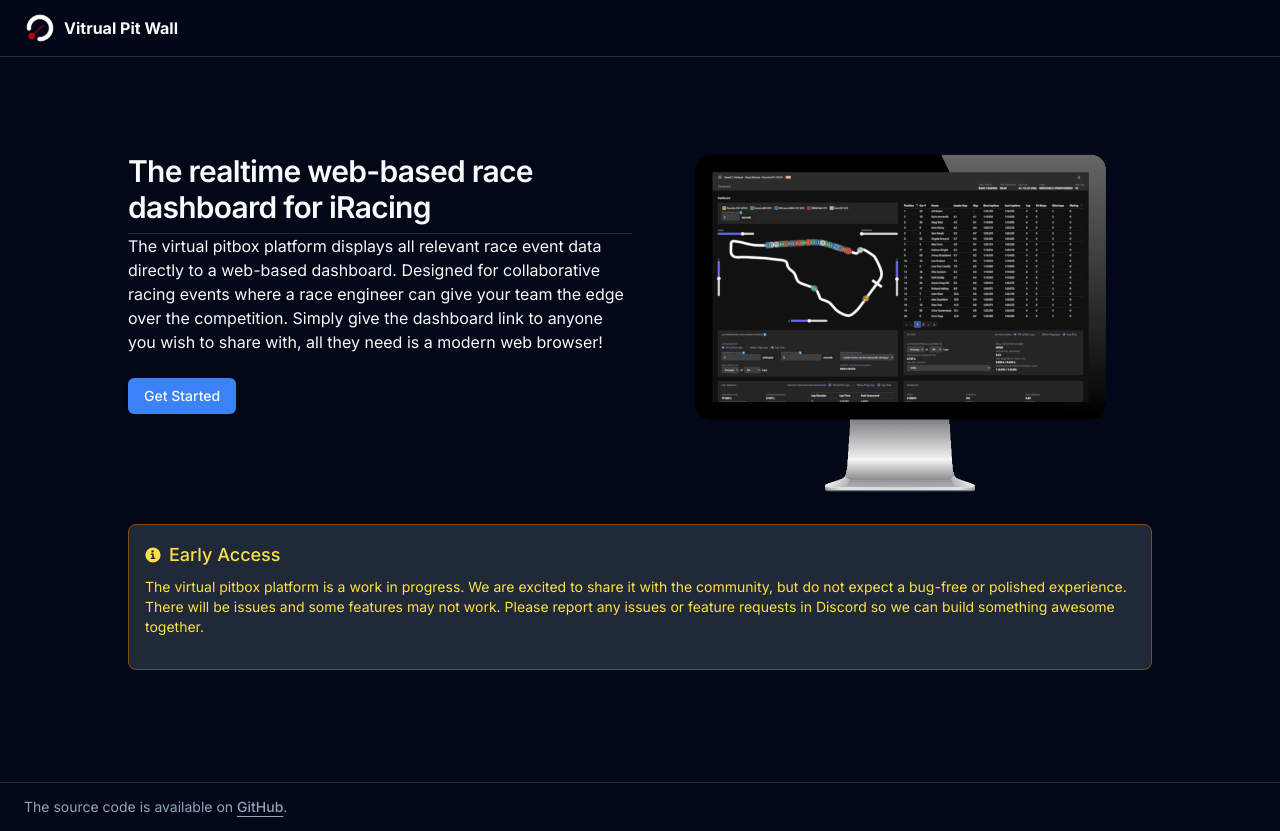
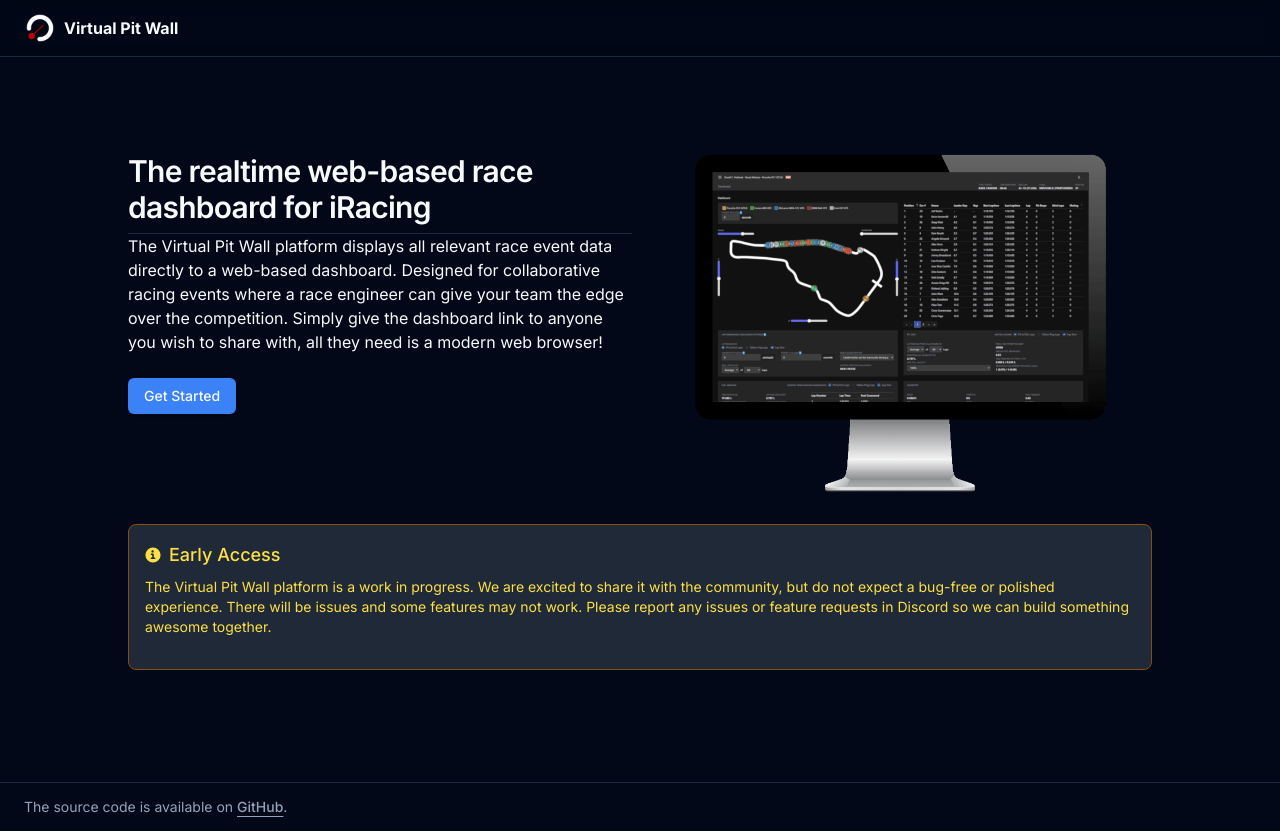
Before and after one commit to kart7990/virtualpitwall, a Next.js app: page / in a window 1280 px wide. Built offline with nearby package versions, Linux system fonts and the light colour scheme.

Commit message:
added dev tooling and fixed lint problems

```diff
--- a/src/app/layout.tsx
+++ b/src/app/layout.tsx
@@ -13,8 +13,8 @@
 })
 
 export const metadata: Metadata = {
-  title: 'Create Next App',
-  description: 'Generated by create next app',
+  title: 'Virtual Pit Wall',
+  description: 'The Virtual Pit Wall platform, displays all relevant iRacing event data on a web-based dashboard.',
 }
 
 export default function RootLayout({
@@ -29,7 +29,7 @@
           <ThemeProvider
             attribute="class"
             defaultTheme="dark">
-              {children}
+            {children}
           </ThemeProvider>
         </body>
       </html>
--- a/src/app/page.tsx
+++ b/src/app/page.tsx
@@ -17,7 +17,7 @@
                 The realtime web-based race dashboard for iRacing
               </h2>
               <p>
-                The virtual pitbox platform displays all relevant race event data directly to a web-based dashboard.
+                The Virtual Pit Wall platform displays all relevant race event data directly to a web-based dashboard.
                 Designed for collaborative racing events where a race engineer can give your team the edge over the competition.
                 Simply give the dashboard link to anyone you wish to share with, all they need is a modern web browser!
               </p>
@@ -38,7 +38,7 @@
                   <h3 className="text-lg font-medium">Early Access</h3>
                 </div>
                 <div className="mt-2 mb-4 text-sm">
-                  The virtual pitbox platform is a work in progress. We are excited to share it with the community, but do not expect a bug-free or polished experience.
+                  The Virtual Pit Wall platform is a work in progress. We are excited to share it with the community, but do not expect a bug-free or polished experience.
                   There will be issues and some features may not work. Please report any issues or feature requests in Discord so we can build something awesome together.
                 </div>
               </div>
--- a/src/app/pitwall/home/page.tsx
+++ b/src/app/pitwall/home/page.tsx
@@ -10,7 +10,7 @@
 
     return (
         <div>
-            <h2>Pitwall Home</h2>
+            <h2>Pit Wall Home</h2>
             <Button onClick={() => authenticatedPing()}>Authenticated Ping</Button>
         </div>
     )
--- a/src/components/connection/pitwall-session.tsx
+++ b/src/components/connection/pitwall-session.tsx
@@ -52,7 +52,7 @@
 
     // #region Session Join Request
     useEffect(() => {
-        const joinSesion = async () => {
+        const joinSession = async () => {
             setLoading(true)
             var joinSessionResponse = await axios.get(`${API_V1_URL}/pitbox/session/${pitwallSessionId}`);
             dispatch(sessionSlice.actions.init(joinSessionResponse.data))
@@ -98,7 +98,7 @@
 
             setLoading(false)
         }
-        joinSesion();
+        joinSession();
     }, [pitwallSessionId, dispatch, oAuthToken]);
     // #endregion
 
@@ -120,7 +120,7 @@
                 sessionConnection.on('onDynamicSessionDataUpdate', dynamicSessionData => {
                     if (dynamicSessionData?.timing?.simTimeOfDay) {
                         var seconds = dynamicSessionData.timing.simTimeOfDay; // Some arbitrary value
-                        var date = new Date(seconds * 1000); // multiply by 1000 because Date() requires miliseconds
+                        var date = new Date(seconds * 1000); // multiply by 1000 because Date() requires milliseconds
                         var timeStr = date.toISOString();
                         dynamicSessionData.timing.simTimeOfDay = timeStr
                     }
@@ -204,7 +204,7 @@
                         await telemetryConnection.invoke("RequestTelemetry", { sessionId: pitwallSessionId, teamId: "" });
                     }
                     else {
-                        //console.log('Previous telemetry data not recieved yet, skipping.')
+                        //console.log('Previous telemetry data not received yet, skipping.')
                     }
                 },
                 333)
--- a/src/components/standings/standings-ag.tsx
+++ b/src/components/standings/standings-ag.tsx
@@ -14,7 +14,7 @@
 
 import {
     useSelector,
-    selectLiveTimimg,
+    selectLiveTiming,
     LiveTiming,
 } from '@/lib/redux'
 import { useMemo, useState, useRef, useCallback } from 'react';
@@ -23,7 +23,7 @@
 export const Standings = () => {
     const gridRef = useRef<AgGridReact<LiveTiming>>(null);
     const [selectedCar, setSelectedCar] = useState<string>();
-    const standingsData: LiveTiming[] = useSelector(selectLiveTimimg)
+    const standingsData: LiveTiming[] = useSelector(selectLiveTiming)
 
     const [columnDefs, setColumnDefs] = useState<ColDef<LiveTiming>[]>([
         { field: 'position' },
@@ -49,7 +49,7 @@
     const onSelectionChanged = useCallback(() => {
         console.log('onselectionchange')
         const selectedRows = gridRef.current!.api.getSelectedRows()
-        if(selectedRows[0]) {
+        if (selectedRows[0]) {
             setSelectedCar(selectedRows[0].carNumber)
         }
     }, []);
--- a/src/components/standings/standings.tsx
+++ b/src/components/standings/standings.tsx
@@ -2,7 +2,7 @@
 import { StatusOnlineIcon } from "@heroicons/react/outline";
 import {
     useSelector,
-    selectLiveTimimg,
+    selectLiveTiming,
     LiveTiming,
 } from '@/lib/redux'
 import { useMemo, useState, useEffect } from 'react';
@@ -17,7 +17,7 @@
 
 export const Standings = () => {
     const [data, setData] = useState<LiveTiming[]>([]);
-    const standingsData = useSelector<LiveTiming[]>(selectLiveTimimg)
+    const standingsData = useSelector<LiveTiming[]>(selectLiveTiming)
 
     useEffect(() => {
         setData(standingsData)
--- a/src/components/trackmap/trackmap.tsx
+++ b/src/components/trackmap/trackmap.tsx
@@ -1,18 +1,17 @@
 "use client"
-import { LiveTiming, selectLiveTimimg, selectCurrentTrack, useSelector } from '@/lib/redux';
+import { LiveTiming, selectLiveTiming, selectCurrentTrack, useSelector } from '@/lib/redux';
 import Script from 'next/script';
 import React, { useRef, useState, useEffect, useCallback } from 'react'
 import { useDebounce } from 'use-debounce';
 import { setIntervalAsync } from 'set-interval-async/dynamic'
 import { clearIntervalAsync } from 'set-interval-async'
-import { Track } from '@/lib/redux/slices/sessionSlice/models';
 
 
 export const TrackMap = () => {
     const [rivalTrackerJsLoaded, setRivalTrackerJsLoaded] = useState(false);
     const [rivalTrackerPathsJsLoaded, setRivalTrackerPathsJsLoaded] = useState(false);
     const [allJsLoaded, setAllJsLoaded] = useState(false);
-    const standings: LiveTiming[] = useSelector(selectLiveTimimg)
+    const standings: LiveTiming[] = useSelector(selectLiveTiming)
     const track = useSelector(selectCurrentTrack)
     const [carClasses, setCarClasses] = useState<any[]>([]);
     const isMulticlass = false
@@ -29,7 +28,7 @@
     useEffect(() => {
         const timer = setIntervalAsync(
             async () => {
-                if(trackMap.current) {
+                if (trackMap.current) {
                     trackMap.current.updatePositions();
                 }
             },
@@ -76,7 +75,7 @@
     }, [track, allJsLoaded]);
 
     useEffect(() => {
-        var carClasses :any[] = []
+        var carClasses: any[] = []
         delete driverPositionData.current['PIT']
 
         const colors = [
@@ -187,6 +186,10 @@
                 />
             }
 
+            <div>
+                <span className="flex p-3 text-transform: uppercase font-weight-bold">{track?.name ?? "n/a"}</span>
+            </div>
+
             <div id="track1Wrapper" className="track">
                 <div id="track1" ref={trackDiv}></div>
             </div>
--- a/src/config/site.ts
+++ b/src/config/site.ts
@@ -2,11 +2,11 @@
 
 
 export const siteConfig = {
-  name: "Vitrual Pit Wall",
+  name: "Virtual Pit Wall",
   url: BASE_URL,
   ogImage: BASE_URL + "/logo.png",
   description:
-    "Virtual Pitbox - Realtime web-based race dashboard for iRacing",
+    "Virtual Pit Wall - Realtime web-based race dashboard for iRacing",
   links: {
     github: "https://github.com/kart7990/virtualpitwall",
     client: API_BASE_URL + "/app/setup.exe"
--- a/src/lib/redux/slices/standingsSlice/selectors.ts
+++ b/src/lib/redux/slices/standingsSlice/selectors.ts
@@ -1,3 +1,3 @@
 import type { ReduxState } from '@/lib/redux'
 
-export const selectLiveTimimg = (state: ReduxState) => state.standings.liveTiming
+export const selectLiveTiming = (state: ReduxState) => state.standings.liveTiming
```
Also changed, not shown: .devcontainer/devcontainer.json, 1 other file (tests, documents, lock files or other folders).
